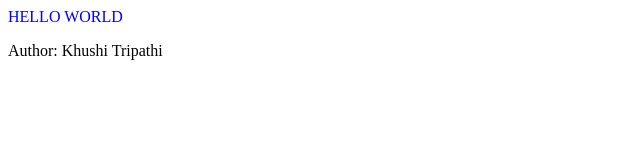
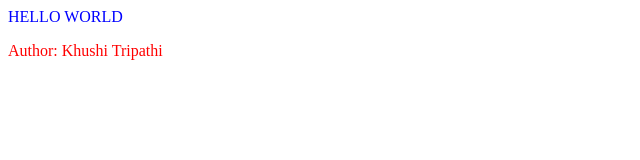
Before and after one commit to khushitripathi06/localrepo, a plain HTML site: page index.html in a window 1280 px wide. Shown: the whole page, without its empty margins (0-640 px from the left). Drawn offline with Linux system fonts and the light colour scheme.

Commit message:
fix feature1

```diff
--- a/index.html
+++ b/index.html
@@ -1,3 +1,3 @@
 <link rel="stylesheet" href="style.css">
 <p class="greeting">HELLO WORLD</p>
-<p class=""author">Author: Khushi Tripathi</p>
+<p class="author">Author: Khushi Tripathi</p>
```
